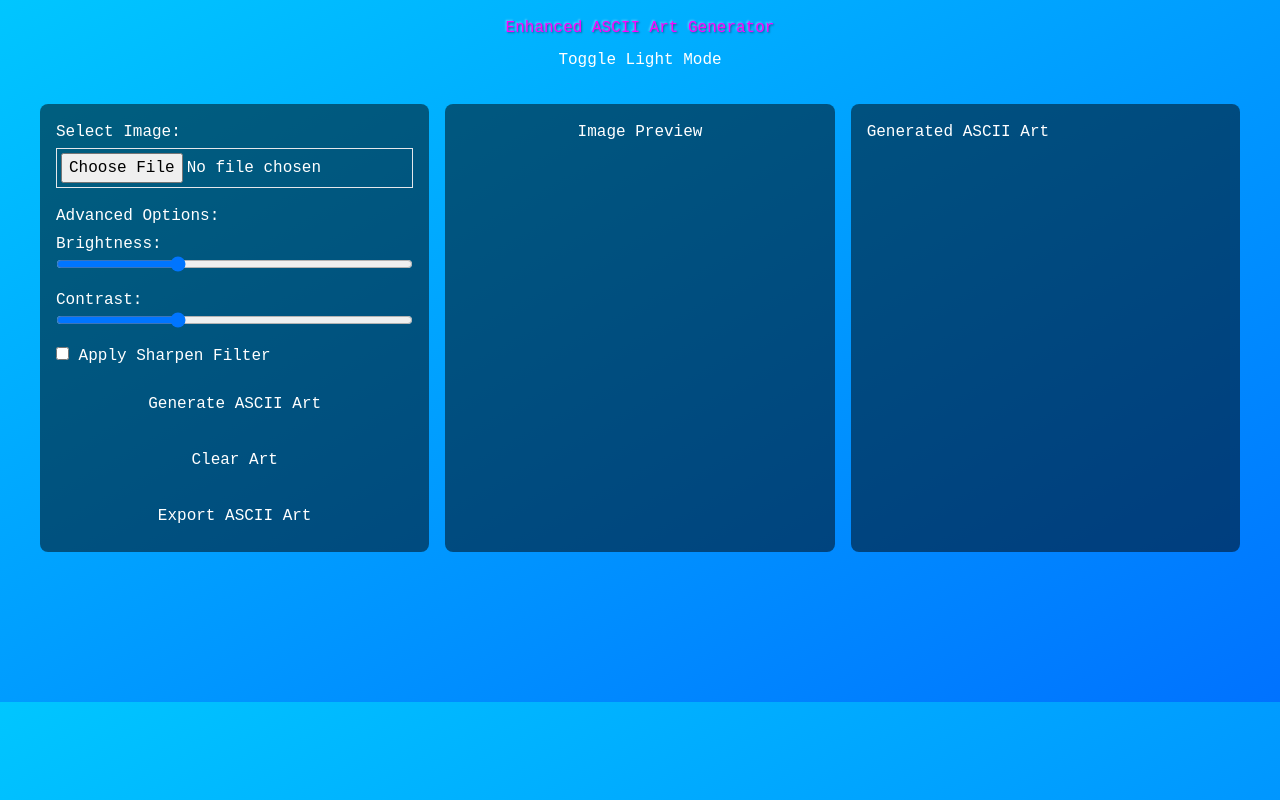
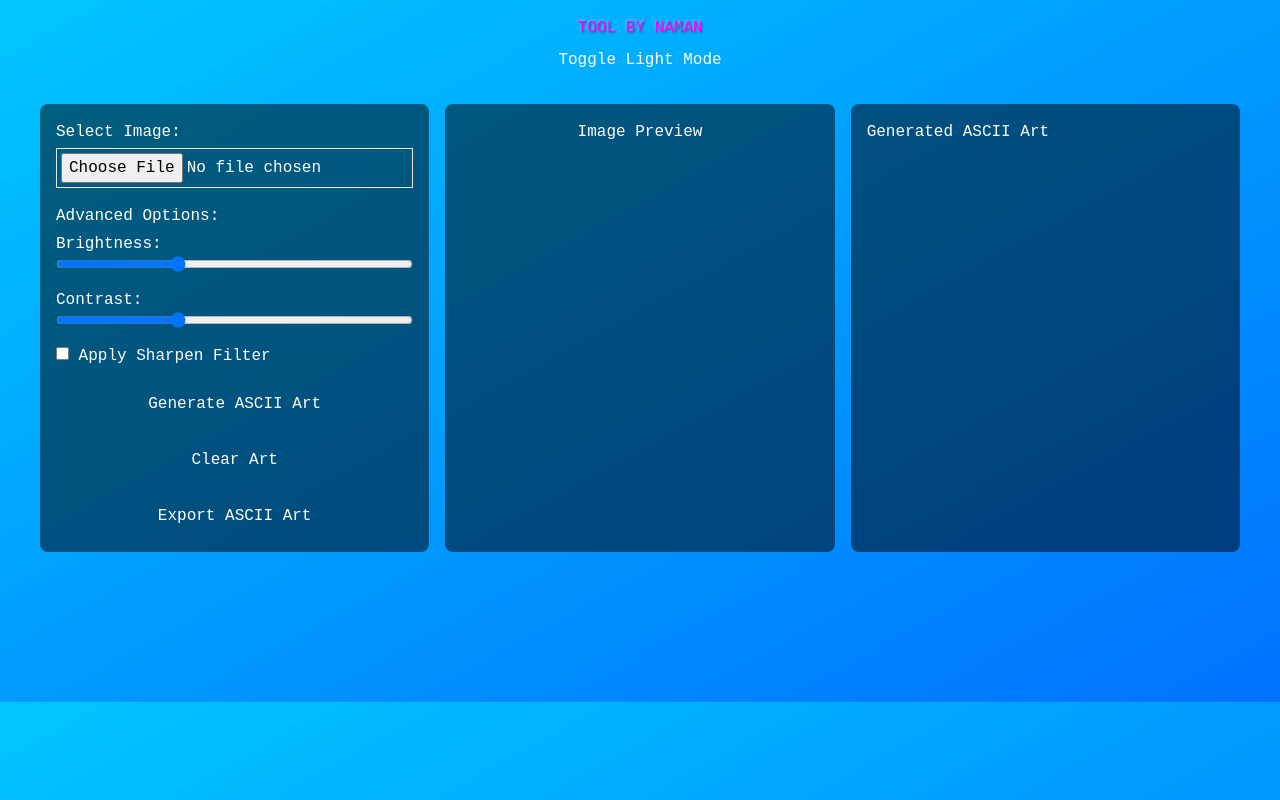
Before and after one commit to Bytewave-coder/ASCII_ART_GENERATOR_TOOL, a plain HTML site: page index.html in a window 1280 px wide. Drawn offline with nearby package versions, Linux system fonts and the light colour scheme.

Commit message:
Update index.html

```diff
--- a/index.html
+++ b/index.html
@@ -108,7 +108,7 @@
 <body class="">
   <!-- Header with Title and Theme Toggle -->
   <div class="text-center py-4">
-    <h1 class="glitch">Enhanced ASCII Art Generator</h1>
+    <h1 class="glitch">TOOL BY NAMAN</h1>
     <button id="toggleTheme" class="btn px-4 py-2 mb-2">Toggle Light Mode</button>
     </div>
 
```
